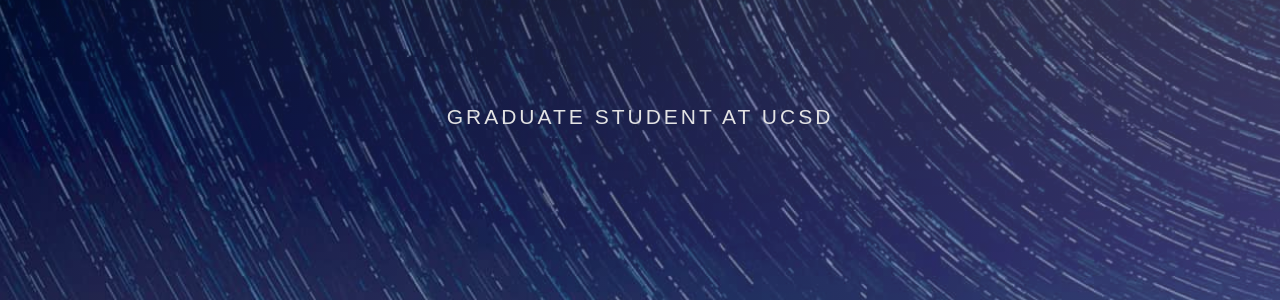
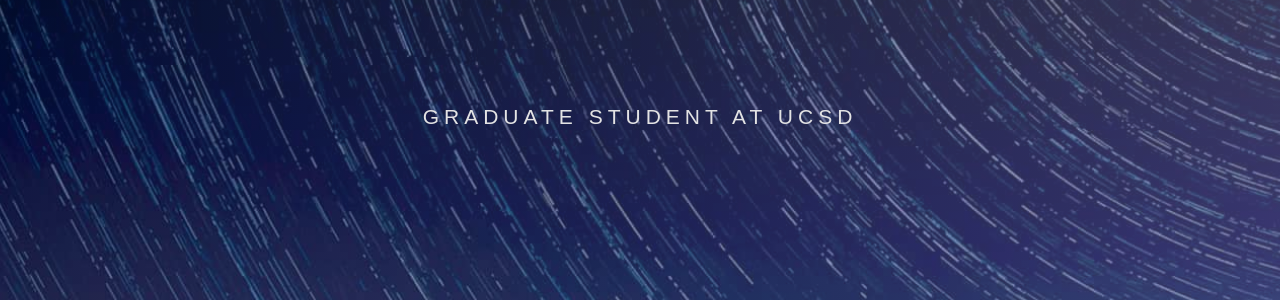
Before and after one commit to wei-lingfeng/lingfeng-wei.github.io, a Jekyll site: the page built from index.html, in a window 1280 px wide. Shown: the part 308-608 px from the top of the page. Built offline with Jekyll 4.4.1, drawn with Linux system fonts in a browser that asks for light colours; nearby versions of some CDN libraries; some web fonts are replaced.

Commit message:
update title

```diff
--- a/css/airspace.css
+++ b/css/airspace.css
@@ -159,7 +159,7 @@
   letter-spacing: 6px;
   font-family: 'Arial', sans-serif;
   font-weight: 300;
-  letter-spacing: 3px;
+  letter-spacing: 5px;
   text-align: center;
   padding-top: 5%;
 }
--- a/css/responsive.css
+++ b/css/responsive.css
@@ -196,22 +196,24 @@
   }
   @media only screen and (max-width: 350px) {
     #slider .block h1 {
-      font-size: 100%;
+      font-size: 120%;
       letter-spacing: 5px;
     }
     #slider .block p {
-      font-size: 50%;
+      font-size: 60%;
+      letter-spacing: 3.5px;
       padding-top: 0;
     }
   }
   @media only screen and (min-width: 350px) and (max-width: 450px) {
     #slider .block h1 {
-      font-size: 120%;
+      font-size: 160%;
       letter-spacing: 5px;
       margin-bottom: 0;
     }
     #slider .block p {
-      font-size: 60%;
+      font-size: 80%;
+      letter-spacing: 3.5px;
     }
   }
   @media only screen and (min-width: 450px) {
```
